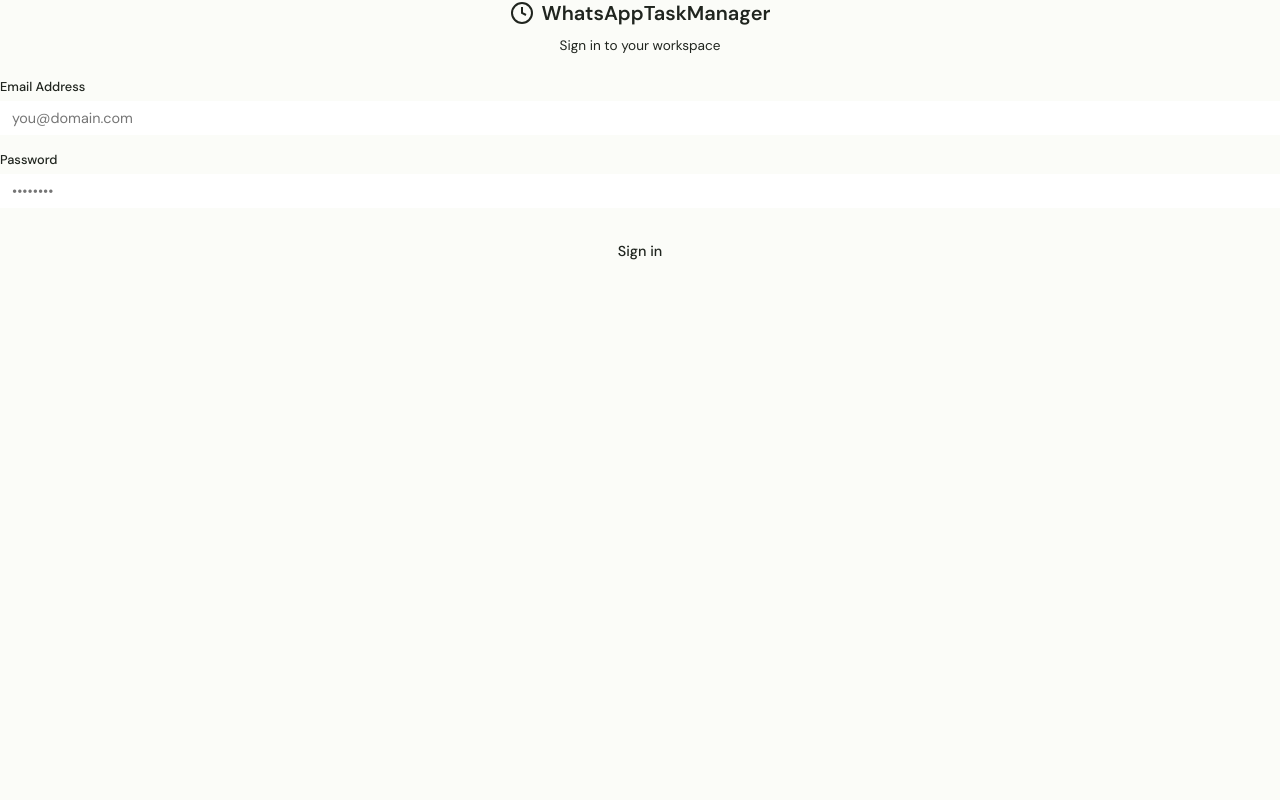
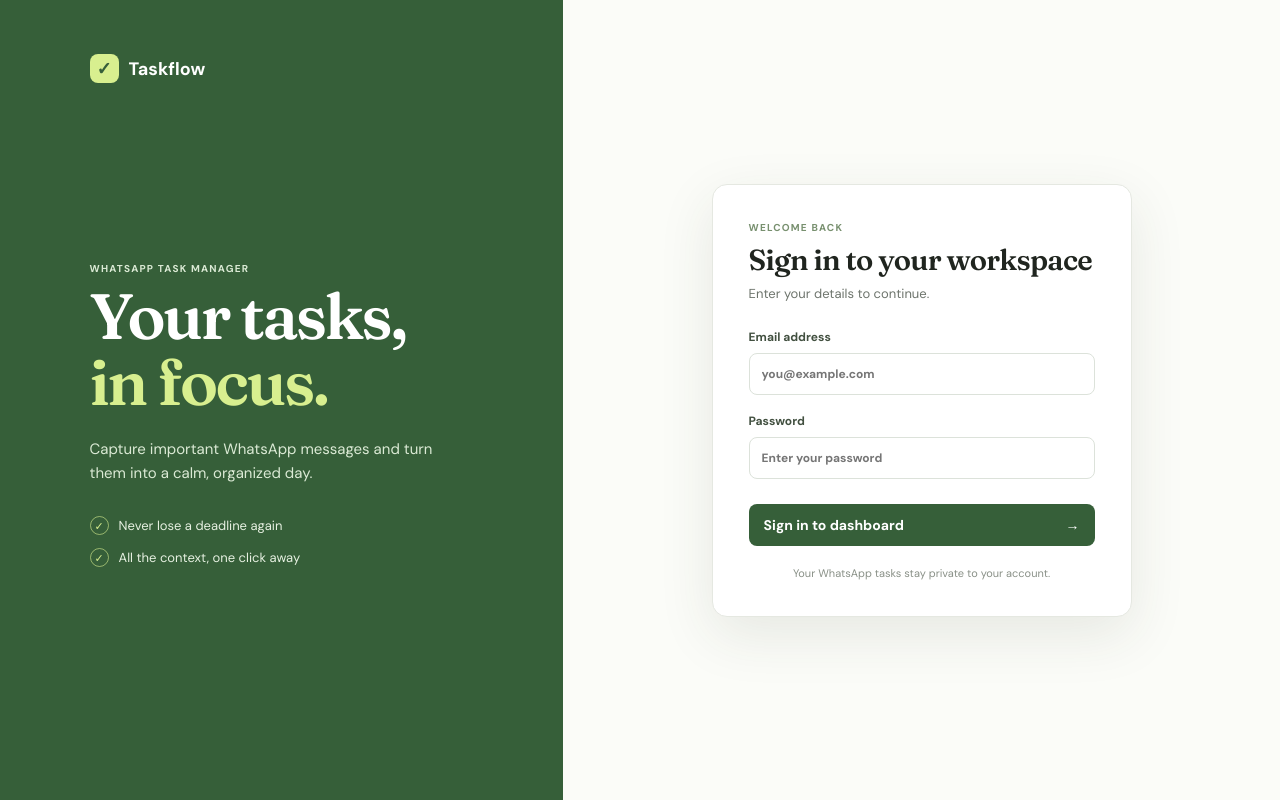
Before and after one commit to keerthivasanB2007/WhatappTashManager, a React (Vite) app in the folder dashboard/: page / in a window 1280 px wide. Built offline with nearby package versions, Linux system fonts and the light colour scheme; no server answers.

Commit message:
Fix task completion feedback and redesign login

```diff
--- a/dashboard/src/components/auth/Login.jsx
+++ b/dashboard/src/components/auth/Login.jsx
@@ -3,90 +3,7 @@ import { useAuth } from '../../hooks/useAuth';
 
 export default function Login({ onLogin }) {
   const { login } = useAuth();
-  const [email, setEmail] = useState('');
-  const [password, setPassword] = useState('');
-  const [error, setError] = useState('');
-  const [loading, setLoading] = useState(false);
-
-  const handleSubmit = async (e) => {
-    e.preventDefault();
-    if (!email || !password) {
-      setError('Please fill out all fields');
-      return;
-    }
-
-    setLoading(true);
-    setError('');
-
-    try {
-      await login(email, password);
-      onLogin();
-    } catch (err) {
-      setError(err.response?.data?.message || 'Login failed.');
-    } finally {
-      setLoading(false);
-    }
-  };
-
-  return (
-    <div className="login-wrapper">
-      <div className="login-box">
-        <div style={{textAlign: 'center', marginBottom: '24px'}}>
-          <div style={{display: 'inline-flex', alignItems: 'center', gap: '8px', fontSize: '1.25rem', fontWeight: 600}}>
-             <svg width="24" height="24" viewBox="0 0 24 24" fill="none" stroke="currentColor" strokeWidth="2"><circle cx="12" cy="12" r="10"></circle><polyline points="12 6 12 12 16 14"></polyline></svg>
-             WhatsAppTaskManager
-          </div>
-          <p style={{fontSize: '0.85rem', color: 'var(--text-secondary)', marginTop: '8px'}}>Sign in to your workspace</p>
-        </div>
-
-        {error && (
-          <div style={{background: 'var(--status-overdue-bg)', color: 'var(--status-overdue)', padding: '10px 12px', borderRadius: 'var(--radius-sm)', fontSize: '0.85rem', marginBottom: '16px', border: '1px solid currentColor'}}>
-            {error}
-          </div>
-        )}
-
-        <form onSubmit={handleSubmit} style={{display: 'flex', flexDirection: 'column', gap: '16px'}}>
-          <div>
-            <label style={{display: 'block', fontSize: '0.8rem', fontWeight: 500, marginBottom: '6px'}}>Email Address</label>
-            <input
-              type="email"
-              value={email}
-              onChange={e => setEmail(e.target.value)}
-              placeholder="you@domain.com"
-              style={{width: '100%', padding: '8px 12px', borderRadius: 'var(--radius-sm)', border: '1px solid var(--border)', fontSize: '0.9rem', outline: 'none'}}
-              disabled={loading}
-              autoComplete="username"
-            />
-          </div>
-
-          <div>
-            <label style={{display: 'block', fontSize: '0.8rem', fontWeight: 500, marginBottom: '6px'}}>Password</label>
-            <input
-              type="password"
-              value={password}
-              onChange={e => setPassword(e.target.value)}
-              placeholder="••••••••"
-              style={{width: '100%', padding: '8px 12px', borderRadius: 'var(--radius-sm)', border: '1px solid var(--border)', fontSize: '0.9rem', outline: 'none'}}
-              disabled={loading}
-              autoComplete="current-password"
-            />
-          </div>
-
-          <button
-            type="submit"
-            disabled={loading}
-            style={{
-              width: '100%', padding: '10px', marginTop: '8px',
-              background: 'var(--text-primary)', color: 'var(--surface)',
-              border: 'none', borderRadius: 'var(--radius-sm)',
-              fontSize: '0.9rem', fontWeight: 500, cursor: loading ? 'not-allowed' : 'pointer',
-              opacity: loading ? 0.7 : 1
-            }}
-          >
-            {loading ? 'Signing in...' : 'Sign in'}
-          </button>
-        </form>
-      </div>
-    </div>
-  );
+  const [email, setEmail] = useState(''); const [password, setPassword] = useState(''); const [error, setError] = useState(''); const [loading, setLoading] = useState(false);
+  const submit = async event => { event.preventDefault(); if (!email || !password) return setError('Enter both your email address and password.'); setLoading(true); setError(''); try { await login(email, password); onLogin(); } catch (requestError) { setError(requestError.response?.data?.message || 'Sign-in failed. Please try again.'); } finally { setLoading(false); } };
+  return <main className="login-page"><section className="login-panel"><div className="login-brand"><span className="login-mark">✓</span><span>Taskflow</span></div><div className="login-copy"><p className="eyebrow">WHATSAPP TASK MANAGER</p><h1>Your tasks,<br/><em>in focus.</em></h1><p>Capture important WhatsApp messages and turn them into a calm, organized day.</p><div className="login-feature"><span>✓</span> Never lose a deadline again</div><div className="login-feature"><span>✓</span> All the context, one click away</div></div></section><section className="login-form-area"><form className="login-card" onSubmit={submit}><div className="login-heading"><p className="eyebrow">WELCOME BACK</p><h2>Sign in to your workspace</h2><p>Enter your details to continue.</p></div>{error && <div className="login-error" role="alert">{error}</div>}<label>Email address<input type="email" value={email} onChange={event => setEmail(event.target.value)} placeholder="you@example.com" disabled={loading} autoComplete="username" /></label><label>Password<input type="password" value={password} onChange={event => setPassword(event.target.value)} placeholder="Enter your password" disabled={loading} autoComplete="current-password" /></label><button className="login-submit" type="submit" disabled={loading}>{loading ? 'Signing in…' : 'Sign in to dashboard'} <span>→</span></button><p className="login-footnote">Your WhatsApp tasks stay private to your account.</p></form></section></main>;
 }
--- a/dashboard/src/components/tasks/TaskDetails.jsx
+++ b/dashboard/src/components/tasks/TaskDetails.jsx
@@ -1,4 +1,4 @@
-import React from 'react';
+import React, { useState } from 'react';
 import { useTasks } from '../../hooks/useTasks';
 import { formatDate, getTaskCategory } from '../../utils/taskUtils';
 import { useAppState } from '../../hooks/useAppState';
@@ -24,6 +24,8 @@ function DetailValue({ children, muted = false }) {
 export default function TaskDetails({ task }) {
   const { updateStatus, deleteTask, globalTasks } = useTasks();
   const { setSelectedTaskId } = useAppState();
+  const [saving, setSaving] = useState(false);
+  const [actionError, setActionError] = useState('');
 
   if (!task) {
     return (
@@ -46,7 +48,15 @@ export default function TaskDetails({ task }) {
   const completionDate = task.completedAt || task.completedAtDate || task.completionDate;
 
   const handleStatusToggle = async () => {
-    await updateStatus({ id: task.id, status: isCompleted ? 'PENDING' : 'COMPLETED' });
+    if (saving) return;
+    setSaving(true); setActionError('');
+    try {
+      await updateStatus({ id: task.id, status: isCompleted ? 'PENDING' : 'COMPLETED' });
+    } catch (error) {
+      setActionError(error.response?.data?.message || 'Could not update this task. Please try again.');
+    } finally {
+      setSaving(false);
+    }
   };
 
   const handleDelete = async () => {
@@ -98,14 +108,15 @@ export default function TaskDetails({ task }) {
       </div>
 
       <div className="task-details-actions">
-        <button className="task-detail-action task-detail-action-primary" style={{ display: 'flex', alignItems: 'center', gap: '10px' }} onClick={handleStatusToggle}>
+        <button className="task-detail-action task-detail-action-primary" disabled={saving} style={{ display: 'flex', alignItems: 'center', gap: '10px' }} onClick={handleStatusToggle}>
           <div className={`task-checkbox-square ${isCompleted ? 'checked' : ''}`} aria-hidden="true">
              {isCompleted && <svg viewBox="0 0 24 24" fill="none" stroke="currentColor" strokeWidth="3"><polyline points="20 6 9 17 4 12"></polyline></svg>}
           </div>
-          {isCompleted ? 'Completed' : 'Mark Complete'}
+          {saving ? 'Saving…' : isCompleted ? 'Mark pending' : 'Mark complete'}
         </button>
         <button className="task-detail-action task-detail-action-danger" onClick={handleDelete}>Delete</button>
       </div>
+      {actionError && <p className="task-action-error" role="alert">{actionError}</p>}
     </section>
   );
 }
--- a/dashboard/src/components/tasks/TaskRow.jsx
+++ b/dashboard/src/components/tasks/TaskRow.jsx
@@ -1,2 +1,22 @@
-import React from 'react'; import { useTasks } from '../../hooks/useTasks'; import { getTaskCategory, formatDate } from '../../utils/taskUtils';
-export default function TaskRow({task,isSelected,onSelect}){const {updateStatus,globalTasks}=useTasks();const completed=task.status==='COMPLETED';const overdue=!completed&&getTaskCategory(task)==='OVERDUE';const sender=(task.sender||'Unknown sender').replace(/\s*\(\d+\s*messages?\)/i,'').trim();const count=globalTasks.filter(t=>t.senderKey&&t.senderKey===task.senderKey).length;const toggle=async e=>{e.stopPropagation();await updateStatus({id:task.id,status:completed?'PENDING':'COMPLETED'})};return <article className={`task-row ${overdue?'is-overdue':''} ${task.priority==='HIGH'?'is-high':''} ${completed?'is-completed':''} ${isSelected?'is-selected':''}`} onClick={()=>onSelect(task.id)}><button className="check-button" aria-label={completed?'Mark pending':'Mark complete'} onClick={toggle}>{completed&&'✓'}</button><div className={`priority-dot ${task.priority?.toLowerCase()||'medium'}`} /><div className="task-copy"><h3>{task.task||'Untitled task'}</h3><p>{task.originalMessage||'No original message available'}</p></div><div className="task-meta">{overdue&&<span className="overdue-chip">Overdue</span>}<span className="date">{task.deadline?formatDate(task.deadline):'No deadline'}</span><span className="sender">{sender}{count>1&&` · ${count}`}</span></div></article>}
+import React, { useState } from 'react';
+import { useTasks } from '../../hooks/useTasks';
+import { getTaskCategory, formatDate } from '../../utils/taskUtils';
+
+export default function TaskRow({ task, isSelected, onSelect }) {
+  const { updateStatus, globalTasks } = useTasks();
+  const [saving, setSaving] = useState(false);
+  const [error, setError] = useState('');
+  const completed = task.status === 'COMPLETED';
+  const overdue = !completed && getTaskCategory(task) === 'OVERDUE';
+  const sender = (task.sender || 'Unknown sender').replace(/\s*\(\d+\s*messages?\)/i, '').trim();
+  const count = globalTasks.filter(item => item.senderKey && item.senderKey === task.senderKey).length;
+  const toggle = async event => {
+    event.stopPropagation();
+    if (saving) return;
+    setSaving(true); setError('');
+    try { await updateStatus({ id: task.id, status: completed ? 'PENDING' : 'COMPLETED' }); }
+    catch (requestError) { setError(requestError.response?.data?.message || 'Could not update this task. Please try again.'); }
+    finally { setSaving(false); }
+  };
+  return <article className={`task-row ${overdue ? 'is-overdue' : ''} ${task.priority === 'HIGH' ? 'is-high' : ''} ${completed ? 'is-completed' : ''} ${isSelected ? 'is-selected' : ''}`} onClick={() => onSelect(task.id)}><button className="check-button" disabled={saving} aria-label={completed ? 'Mark pending' : 'Mark complete'} onClick={toggle}>{saving ? '…' : completed && '✓'}</button><div className={`priority-dot ${task.priority?.toLowerCase() || 'medium'}`} /><div className="task-copy"><h3>{task.task || 'Untitled task'}</h3><p>{error || task.originalMessage || 'No original message available'}</p></div><div className="task-meta">{overdue && <span className="overdue-chip">Overdue</span>}<span className="date">{task.deadline ? formatDate(task.deadline) : 'No deadline'}</span><span className="sender">{sender}{count > 1 && ` · ${count}`}</span></div></article>;
+}
--- a/dashboard/src/hooks/useTasks.js
+++ b/dashboard/src/hooks/useTasks.js
@@ -12,7 +12,16 @@ export function useTasks() {
 
   const updateStatusMutation = useMutation({
     mutationFn: ({ id, status }) => tasksApi.updateTaskStatus(id, status),
-    onSuccess: () => queryClient.invalidateQueries({ queryKey: ['tasks'] })
+    onMutate: async ({ id, status }) => {
+      await queryClient.cancelQueries({ queryKey: ['tasks'] });
+      const previousTasks = queryClient.getQueryData(['tasks']);
+      queryClient.setQueryData(['tasks'], tasks => (tasks || []).map(task => task.id === id ? { ...task, status } : task));
+      return { previousTasks };
+    },
+    onError: (_error, _variables, context) => {
+      if (context?.previousTasks) queryClient.setQueryData(['tasks'], context.previousTasks);
+    },
+    onSettled: () => queryClient.invalidateQueries({ queryKey: ['tasks'] })
   });
 
   const deleteMutation = useMutation({
```
Also changed, not shown: dashboard/src/redesign-polish.css.
